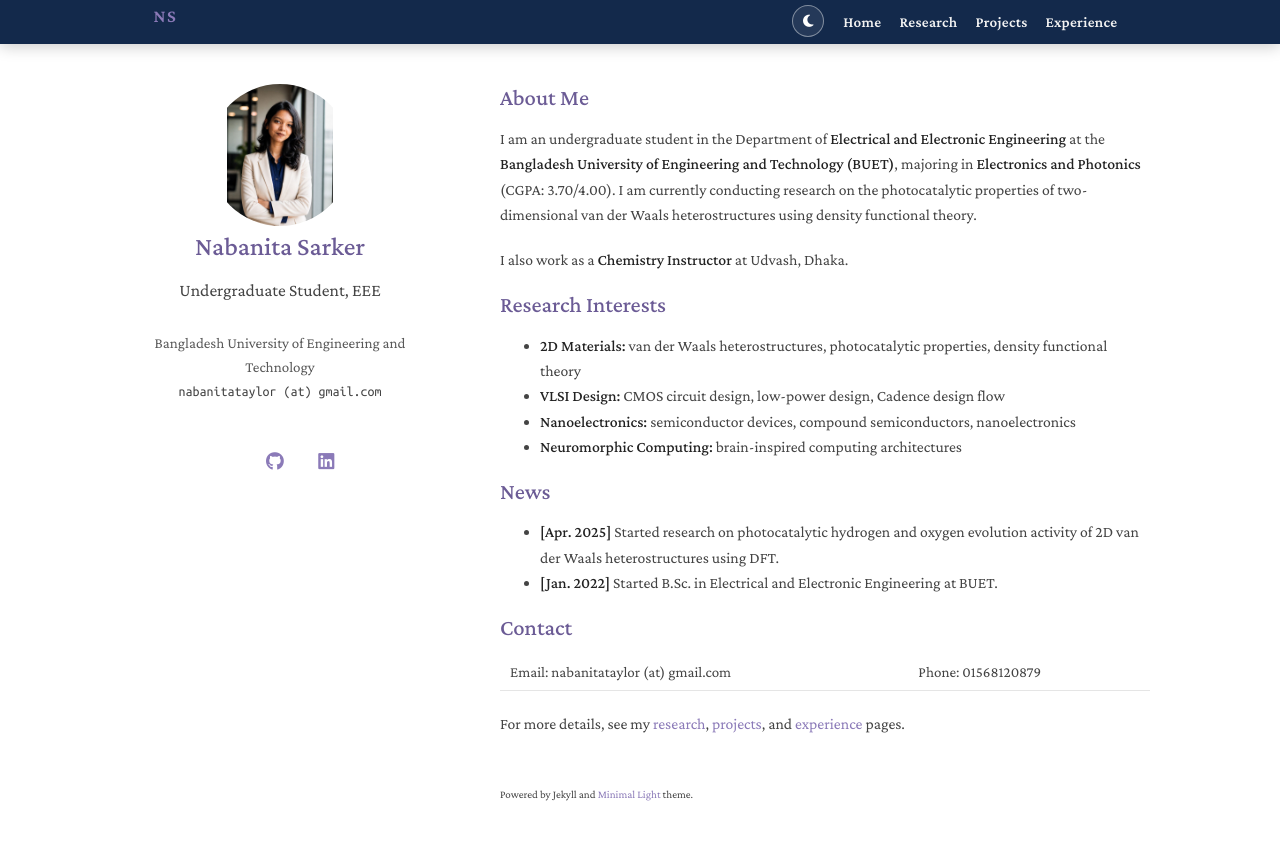
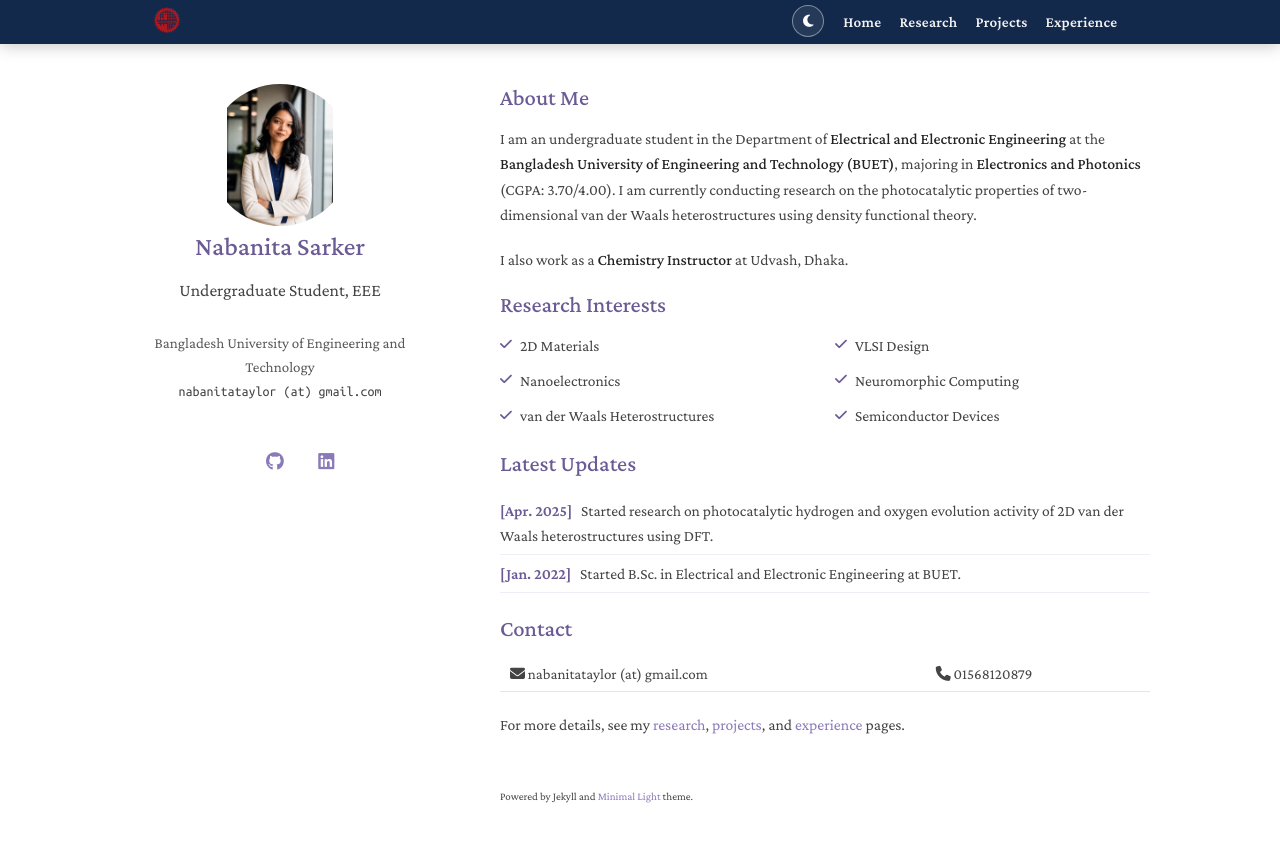
Before and after one commit to NabanitaSarker162/NabanitaSarker162.github.io, a Jekyll site: the page built from index.md, in a window 1280 px wide. Shown: the top 842 px of the page. Built offline with Jekyll 4.4.1, drawn with Linux system fonts in a browser that asks for light colours; a style sheet for code colours, icons or effects is not loaded; our own code applies the rules of GitHub Pages for plain Markdown files.

Commit message:
Fix report links, BUET logo, CV link, LinkedIn URL

```diff
--- a/_config.yml
+++ b/_config.yml
@@ -13,7 +13,7 @@ canonical: https://nabanitasarker162.github.io/
 # Links
 cv_link: /assets/files/Nabanita_CV.pdf
 github_link: https://github.com/NabanitaSarker162
-linkedin: https://www.linkedin.com/in/nabanita-sarker/
+linkedin: https://linkedin.com/in/nabanita-sarker-9761b12a6
 
 # Images
 avatar: /assets/img/avatar.png
@@ -33,7 +33,8 @@ font: "Serif"
 remote_theme: yaoyao-liu/minimal-light
 
 # Navigation bar
-nav_brand: NS
+nav_brand: BUET
+nav_logo: /assets/img/buet-logo.png
 asset_version: 20260425-darker-light-links
 nav_links:
   - title: Experience
--- a/assets/css/style.scss
+++ b/assets/css/style.scss
@@ -336,3 +336,60 @@ html[data-theme="dark"] section h3 {
     width: auto;
   }
 }
+
+/* Research interests grid */
+.interest-grid {
+  display: grid;
+  grid-template-columns: repeat(2, 1fr);
+  gap: 10px 20px;
+  margin: 0 0 24px;
+}
+
+.interest-item {
+  font-size: 0.97rem;
+  color: #444;
+  display: flex;
+  align-items: center;
+  gap: 8px;
+}
+
+.interest-item .fa-check {
+  color: #6B5B95;
+  font-size: 0.85rem;
+  flex-shrink: 0;
+}
+
+html[data-theme="dark"] .interest-item {
+  color: #dadbdf;
+}
+
+html[data-theme="dark"] .interest-item .fa-check {
+  color: rgb(180, 160, 240);
+}
+
+/* News list */
+.news-list {
+  list-style: none;
+  padding: 0;
+  margin: 0 0 24px;
+}
+
+.news-list li {
+  padding: 6px 0;
+  border-bottom: 1px solid #f0edf8;
+  font-size: 0.97rem;
+}
+
+html[data-theme="dark"] .news-list li {
+  border-bottom-color: #333;
+}
+
+.news-date {
+  font-weight: 600;
+  color: #6B5B95;
+  margin-right: 6px;
+}
+
+html[data-theme="dark"] .news-date {
+  color: rgb(180, 160, 240);
+}
--- a/index.md
+++ b/index.md
@@ -10,18 +10,24 @@ I also work as a **Chemistry Instructor** at Udvash, Dhaka.
 
 ## Research Interests
 
-- **2D Materials:** van der Waals heterostructures, photocatalytic properties, density functional theory
-- **VLSI Design:** CMOS circuit design, low-power design, Cadence design flow
-- **Nanoelectronics:** semiconductor devices, compound semiconductors, nanoelectronics
-- **Neuromorphic Computing:** brain-inspired computing architectures
+<div class="interest-grid">
+  <div class="interest-item"><i class="fa fa-check"></i> 2D Materials</div>
+  <div class="interest-item"><i class="fa fa-check"></i> VLSI Design</div>
+  <div class="interest-item"><i class="fa fa-check"></i> Nanoelectronics</div>
+  <div class="interest-item"><i class="fa fa-check"></i> Neuromorphic Computing</div>
+  <div class="interest-item"><i class="fa fa-check"></i> van der Waals Heterostructures</div>
+  <div class="interest-item"><i class="fa fa-check"></i> Semiconductor Devices</div>
+</div>
 
-## News
+## Latest Updates
 
-- **[Apr. 2025]** Started research on photocatalytic hydrogen and oxygen evolution activity of 2D van der Waals heterostructures using DFT.
-- **[Jan. 2022]** Started B.Sc. in Electrical and Electronic Engineering at BUET.
+<ul class="news-list">
+  <li><span class="news-date">[Apr. 2025]</span> Started research on photocatalytic hydrogen and oxygen evolution activity of 2D van der Waals heterostructures using DFT.</li>
+  <li><span class="news-date">[Jan. 2022]</span> Started B.Sc. in Electrical and Electronic Engineering at BUET.</li>
+</ul>
 
 ## Contact
 
-Email: nabanitataylor (at) gmail.com | Phone: 01568120879
+<i class="fa fa-envelope"></i> nabanitataylor (at) gmail.com &nbsp;|&nbsp; <i class="fa fa-phone"></i> 01568120879
 
 For more details, see my [research]({{ "/research/" | relative_url }}), [projects]({{ "/projects/" | relative_url }}), and [experience]({{ "/experience/" | relative_url }}) pages.
```
Also changed, not shown: _includes/projects.md (+7 -7 lines), _includes/research.md (+14 -0 lines), assets/img/buet-logo.png (added), 1 other file.
